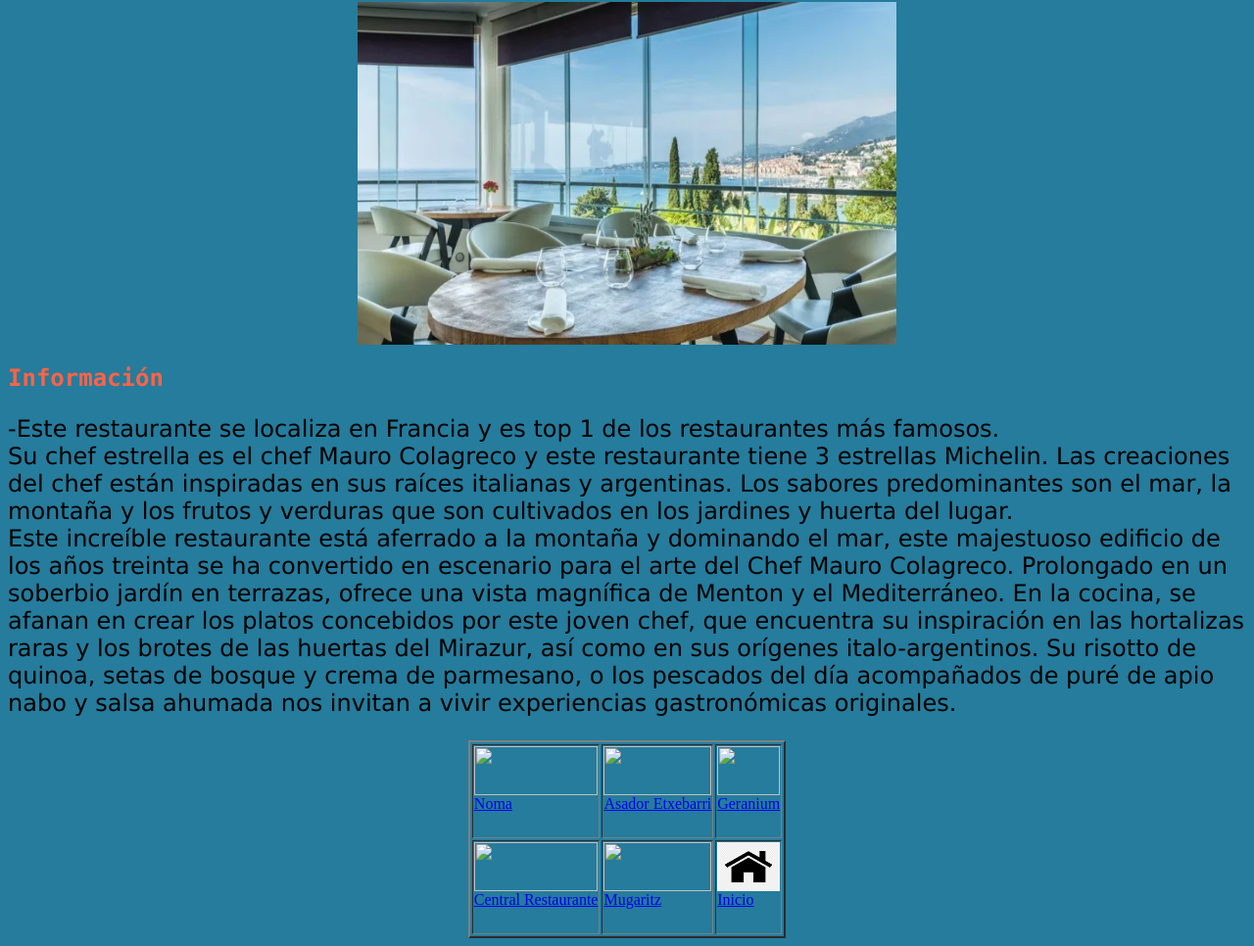
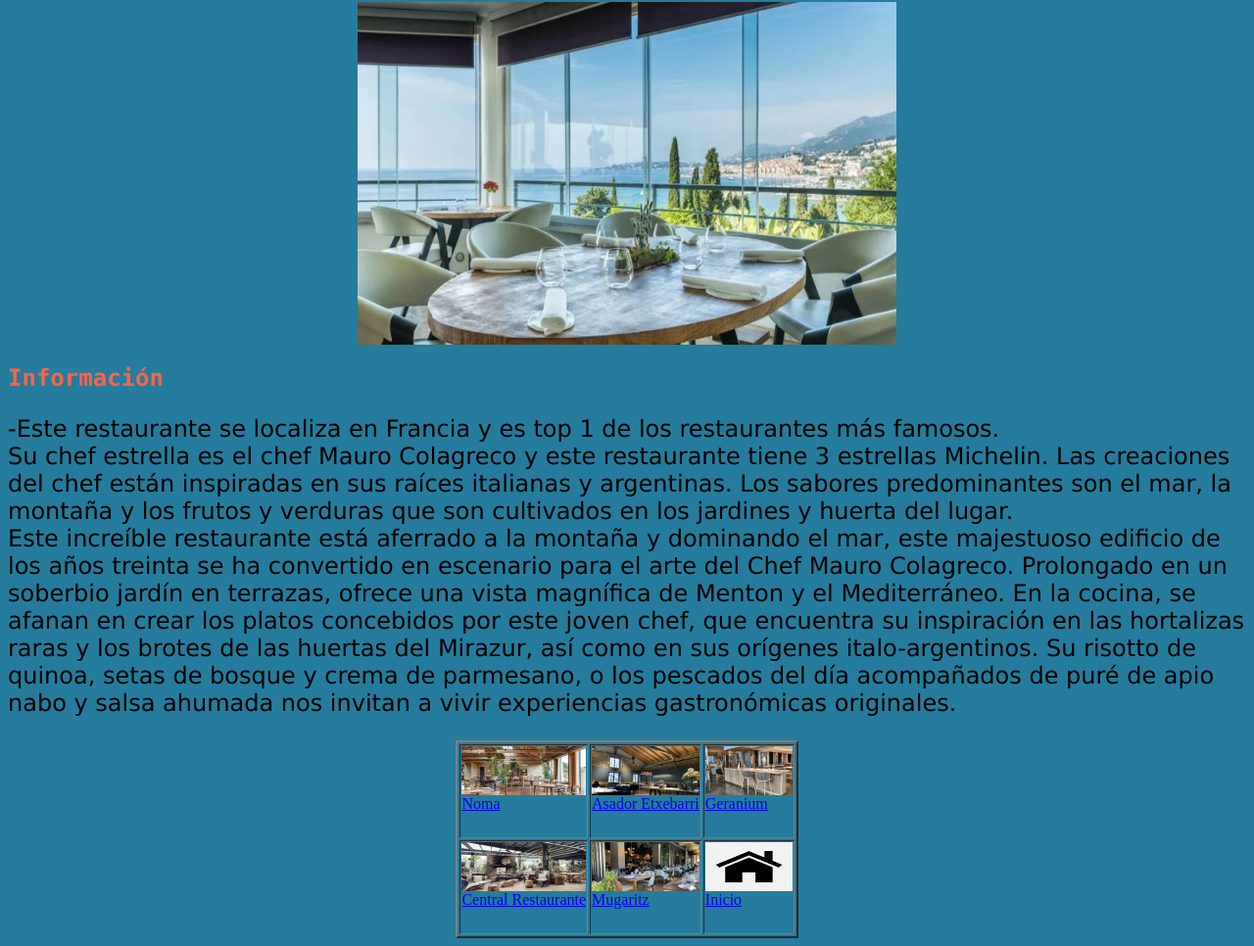
Before and after one commit to claudiasantibanez/Restaurantes, a plain HTML site: page html/mirazur.html in a window 1280 px wide. Shown: the part 79-1045 px from the top of the page at 98% size. Drawn offline with Linux system fonts and the light colour scheme.

Commit message:
Update mirazur.html

```diff
--- a/html/mirazur.html
+++ b/html/mirazur.html
@@ -25,13 +25,13 @@ Este increíble restaurante está aferrado a la montaña y dominando el mar, est
 
            <table border = '2' class='center'>
                  <tr><!-- creamos la primera fila -->
-                     <td><img src = 'figuras/restaurante2.webp'><a href = '../noma.html'>Noma</a></p></td>
-                     <td><img src = 'figuras/restaurante3.webp'><a href = '../asadoretxebarri.html'>Asador Etxebarri</a></p></td>
-                     <td><img src = 'figuras/restaurante4.webp'><a href = '../geranium.html'>Geranium</a></p></td>
+                     <td><img src = '../figuras/restaurante2.webp'><a href = '../noma.html'>Noma</a></p></td>
+                     <td><img src = '../figuras/restaurante3.webp'><a href = '../asadoretxebarri.html'>Asador Etxebarri</a></p></td>
+                     <td><img src = '../figuras/restaurante4.webp'><a href = '../geranium.html'>Geranium</a></p></td>
                  </tr>
                  <tr><!-- creamos la segunda fila -->
-                     <td><img src = 'figuras/restaurante5.webp'><a href = '../centralrestaurante.html'>Central Restaurante</a></p></td> <!-- creamos la primera columna -->
-                     <td><img src = 'figuras/restaurante6.webp'><a href = '../mugaritz.html'>Mugaritz</a></p></td> <!-- creamos la segunda columna -->
+                     <td><img src = '../figuras/restaurante5.webp'><a href = '../centralrestaurante.html'>Central Restaurante</a></p></td> <!-- creamos la primera columna -->
+                     <td><img src = '../figuras/restaurante6.webp'><a href = '../mugaritz.html'>Mugaritz</a></p></td> <!-- creamos la segunda columna -->
                      <td><img src = '../figuras/casa.png'><a href = '../index.html'>Inicio</a></p></td> <!-- creamos la segunda columna -->
                  </tr>
            </table>
```
